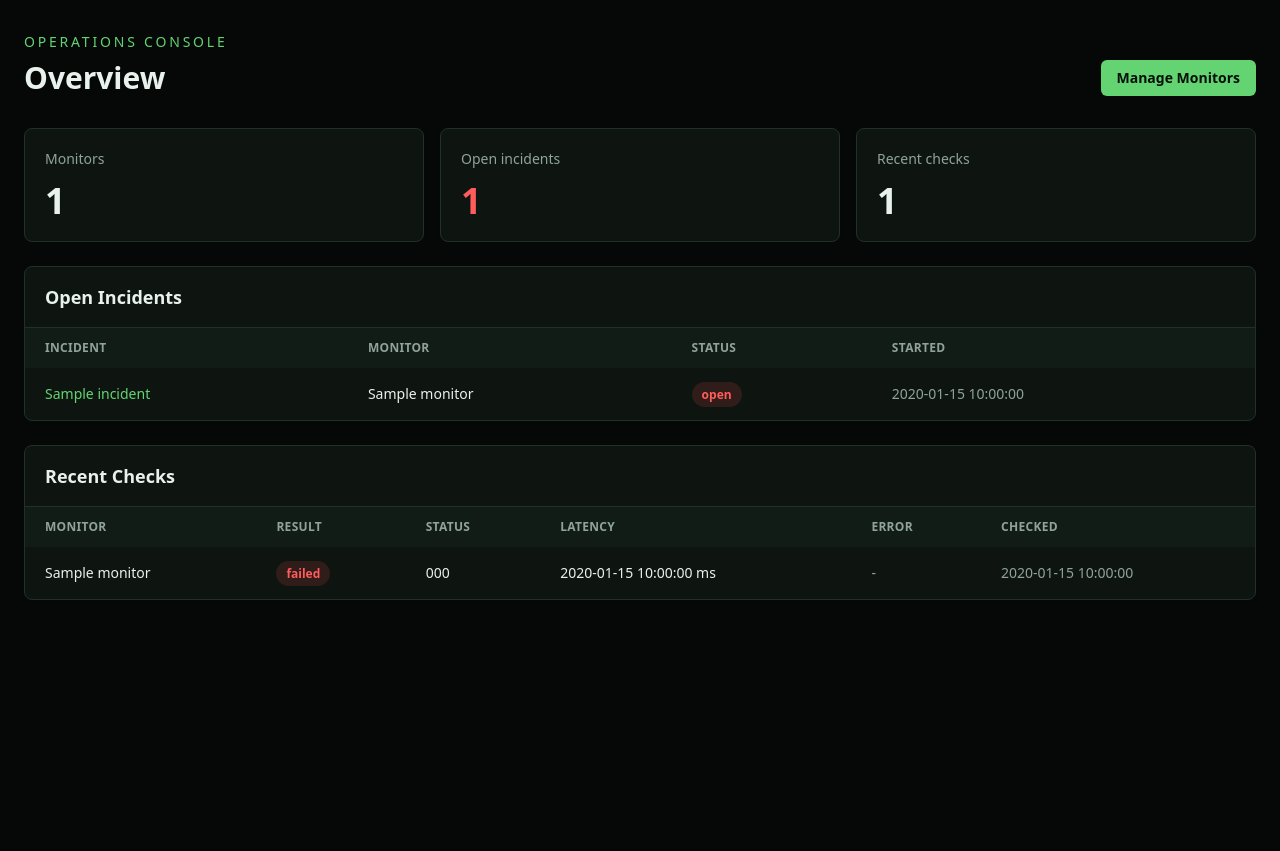
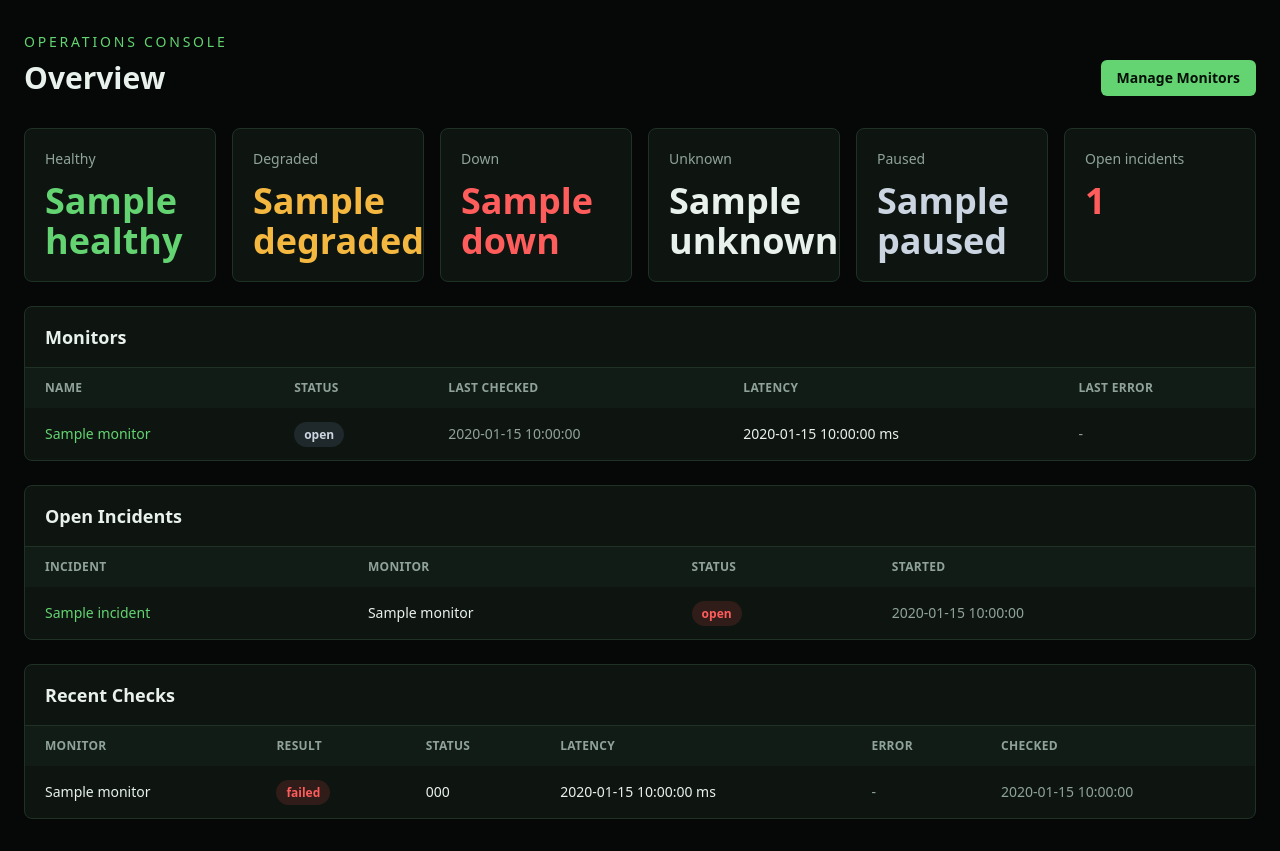
Before and after one commit to arjitchitkara/OpsWatch, a Python web app: template src/opswatch/api/templates/overview.html in a window 1280 px wide. Shown: the part 71-922 px from the top of the page. Before the commit the page ends 671 px from the top, so only its background shows below. Run offline with Jinja, Linux system fonts and the light colour scheme; the template is opened without the code that fills it: most values are stand-ins (such as "Sample title", 1, 10 or a date in 2020); some libraries are stand-ins or nearby versions.

Commit message:
Add monitor state & recovery threshold
Add monitor state tracking and improve OpsWatch UI

This commit moves OpsWatch from only storing check history to also storing the current state of each monitor.

Changes:
- Add monitor state fields:
  - status
  - last_checked_at
  - last_status_code
  - last_response_time_ms
  - last_error_type
  - last_error_message
  - recovery_threshold

- Add monitor status values:
  - unknown
  - healthy
  - degraded
  - down
  - paused

- Add Alembic migration 0003_add_monitor_state:
  - adds current state fields to monitors
  - sets disabled monitors to paused

- Update monitor lifecycle logic:
  - save each check result
  - update the monitor's latest check summary
  - mark monitors as degraded or down after failures
  - open incidents after failure_threshold is reached
  - resolve incidents after recovery_threshold successful checks
  - keep disabled monitors in paused state

- Update dashboard pages:
  - show monitor status counts on the overview page
  - show monitor status, last checked time, latency, and last error
  - show recovery threshold on the monitor detail page

- Update API schemas:
  - expose monitor status and latest check fields in monitor responses
  - accept recovery_threshold when creating or updating monitors

- Update project version to 0.2.0
- Update README with current architecture, data model, status values, routes, and run commands

Verification:
- Ran python -m compileall src tests alembic
- Ran docker-compose up --build
- Confirmed /health returns ok
- Confirmed /ready returns ready
- Confirmed /version returns 0.2.0

```diff
--- a/docker-compose.yml
+++ b/docker-compose.yml
@@ -30,7 +30,7 @@ services:
   api:
     build: .
     environment:
-      APP_VERSION: ${APP_VERSION:-0.1.1}
+      APP_VERSION: ${APP_VERSION:-0.2.0}
       GIT_SHA: ${GIT_SHA:-local}
       ADMIN_USERNAME: ${ADMIN_USERNAME:-admin}
       ADMIN_PASSWORD: ${ADMIN_PASSWORD:-admin}
--- a/pyproject.toml
+++ b/pyproject.toml
@@ -1,7 +1,7 @@
 # Project metadata and dependency declarations for the Python package
 [project]
 name = "opswatch"  # package name used for distribution and installation
-version = "0.1.1"  # package version following semantic versioning
+version = "0.2.0"  # package version following semantic versioning
 description = "Local-first uptime monitoring and incident response MVP."  # short project summary
 requires-python = ">=3.12"  # minimum Python version required to run this package
 dependencies = [
--- a/src/opswatch/__init__.py
+++ b/src/opswatch/__init__.py
@@ -2,4 +2,4 @@ __all__ = ["__version__"]
 
 """OpsWatch package metadata."""
 
-__version__ = "0.1.1"
+__version__ = "0.2.0"
--- a/src/opswatch/api/templates/overview.html
+++ b/src/opswatch/api/templates/overview.html
@@ -9,19 +9,69 @@
   <a class="rounded-md bg-ops-green px-4 py-2 text-sm font-semibold text-[#041007] hover:bg-[#7be786]" href="/monitors">Manage Monitors</a>
 </div>
 
-<section class="mb-6 grid gap-4 md:grid-cols-3">
+<section class="mb-6 grid gap-4 md:grid-cols-3 xl:grid-cols-6">
   <div class="rounded-lg border border-ops-line bg-ops-panel p-5">
-    <div class="text-sm text-ops-muted">Monitors</div>
-    <div class="mt-3 text-4xl font-semibold">{{ monitors | length }}</div>
+    <div class="text-sm text-ops-muted">Healthy</div>
+    <div class="mt-3 text-4xl font-semibold text-ops-green">{{ monitor_status_counts.healthy }}</div>
+  </div>
+  <div class="rounded-lg border border-ops-line bg-ops-panel p-5">
+    <div class="text-sm text-ops-muted">Degraded</div>
+    <div class="mt-3 text-4xl font-semibold text-ops-amber">{{ monitor_status_counts.degraded }}</div>
+  </div>
+  <div class="rounded-lg border border-ops-line bg-ops-panel p-5">
+    <div class="text-sm text-ops-muted">Down</div>
+    <div class="mt-3 text-4xl font-semibold text-ops-red">{{ monitor_status_counts.down }}</div>
+  </div>
+  <div class="rounded-lg border border-ops-line bg-ops-panel p-5">
+    <div class="text-sm text-ops-muted">Unknown</div>
+    <div class="mt-3 text-4xl font-semibold">{{ monitor_status_counts.unknown }}</div>
+  </div>
+  <div class="rounded-lg border border-ops-line bg-ops-panel p-5">
+    <div class="text-sm text-ops-muted">Paused</div>
+    <div class="mt-3 text-4xl font-semibold text-slate-300">{{ monitor_status_counts.paused }}</div>
   </div>
   <div class="rounded-lg border border-ops-line bg-ops-panel p-5">
     <div class="text-sm text-ops-muted">Open incidents</div>
     <div class="mt-3 text-4xl font-semibold text-ops-red">{{ open_incidents | length }}</div>
   </div>
-  <div class="rounded-lg border border-ops-line bg-ops-panel p-5">
-    <div class="text-sm text-ops-muted">Recent checks</div>
-    <div class="mt-3 text-4xl font-semibold">{{ recent_checks | length }}</div>
+</section>
+
+<section class="mb-6 rounded-lg border border-ops-line bg-ops-panel">
+  <div class="border-b border-ops-line px-5 py-4">
+    <h2 class="text-lg font-semibold">Monitors</h2>
   </div>
+  {% if monitors %}
+  <div class="overflow-x-auto">
+    <table class="w-full text-left text-sm">
+      <thead class="bg-ops-panel2 text-xs uppercase tracking-wide text-ops-muted">
+        <tr><th class="px-5 py-3">Name</th><th class="px-5 py-3">Status</th><th class="px-5 py-3">Last checked</th><th class="px-5 py-3">Latency</th><th class="px-5 py-3">Last error</th></tr>
+      </thead>
+      <tbody class="divide-y divide-ops-line">
+        {% for monitor in monitors %}
+        <tr class="hover:bg-ops-panel2/70">
+          <td class="px-5 py-4"><a class="text-ops-green hover:underline" href="/monitors/{{ monitor.id }}">{{ monitor.name }}</a></td>
+          <td class="px-5 py-4">
+            {% if monitor.status == "healthy" %}
+            <span class="rounded-full bg-green-500/15 px-2.5 py-1 text-xs font-semibold text-ops-green">{{ monitor.status }}</span>
+            {% elif monitor.status == "down" %}
+            <span class="rounded-full bg-red-500/15 px-2.5 py-1 text-xs font-semibold text-ops-red">{{ monitor.status }}</span>
+            {% elif monitor.status == "degraded" %}
+            <span class="rounded-full bg-amber-500/15 px-2.5 py-1 text-xs font-semibold text-ops-amber">{{ monitor.status }}</span>
+            {% else %}
+            <span class="rounded-full bg-slate-500/20 px-2.5 py-1 text-xs font-semibold text-slate-300">{{ monitor.status }}</span>
+            {% endif %}
+          </td>
+          <td class="px-5 py-4 text-ops-muted">{{ monitor.last_checked_at or "-" }}</td>
+          <td class="px-5 py-4">{% if monitor.last_response_time_ms is not none %}{{ monitor.last_response_time_ms }} ms{% else %}-{% endif %}</td>
+          <td class="px-5 py-4 text-ops-muted">{{ monitor.last_error_type or "-" }}</td>
+        </tr>
+        {% endfor %}
+      </tbody>
+    </table>
+  </div>
+  {% else %}
+  <p class="px-5 py-8 text-sm text-ops-muted">No monitors yet.</p>
+  {% endif %}
 </section>
 
 <section class="mb-6 rounded-lg border border-ops-line bg-ops-panel">
@@ -73,7 +123,7 @@
             {% endif %}
           </td>
           <td class="px-5 py-4">{{ check.status_code or "-" }}</td>
-          <td class="px-5 py-4">{{ check.response_time_ms or "-" }} ms</td>
+          <td class="px-5 py-4">{% if check.response_time_ms is not none %}{{ check.response_time_ms }} ms{% else %}-{% endif %}</td>
           <td class="px-5 py-4 text-ops-muted">{{ check.error_type or "-" }}</td>
           <td class="px-5 py-4 text-ops-muted">{{ check.checked_at }}</td>
         </tr>
--- a/src/opswatch/config.py
+++ b/src/opswatch/config.py
@@ -7,7 +7,7 @@ import os
 class Settings:
     """Runtime settings loaded from environment variables."""
 
-    app_version: str = "0.1.1"
+    app_version: str = "0.2.0"
     git_sha: str = "local"
     admin_username: str = "admin"
     admin_password: str = "admin"
@@ -34,7 +34,7 @@ def get_settings() -> Settings:
     """Return cached application settings."""
 
     return Settings(
-        app_version=os.getenv("APP_VERSION", "0.1.1"),
+        app_version=os.getenv("APP_VERSION", "0.2.0"),
         git_sha=os.getenv("GIT_SHA", "local"),
         admin_username=os.getenv("ADMIN_USERNAME", "admin"),
         admin_password=os.getenv("ADMIN_PASSWORD", "admin"),
```
Also changed, not shown: alembic/versions/0003_add_monitor_state.py (added, +30 -0 lines), src/opswatch/api/routes.py (+24 -0 lines), src/opswatch/api/templates/monitor_detail.html (+27 -3 lines), src/opswatch/api/templates/monitors.html (+16 -7 lines), src/opswatch/models.py (+7 -0 lines), src/opswatch/monitoring/incident_lifecycle.py (+48 -7 lines), src/opswatch/schemas.py (+8 -0 lines), README.md, 1 other file.
